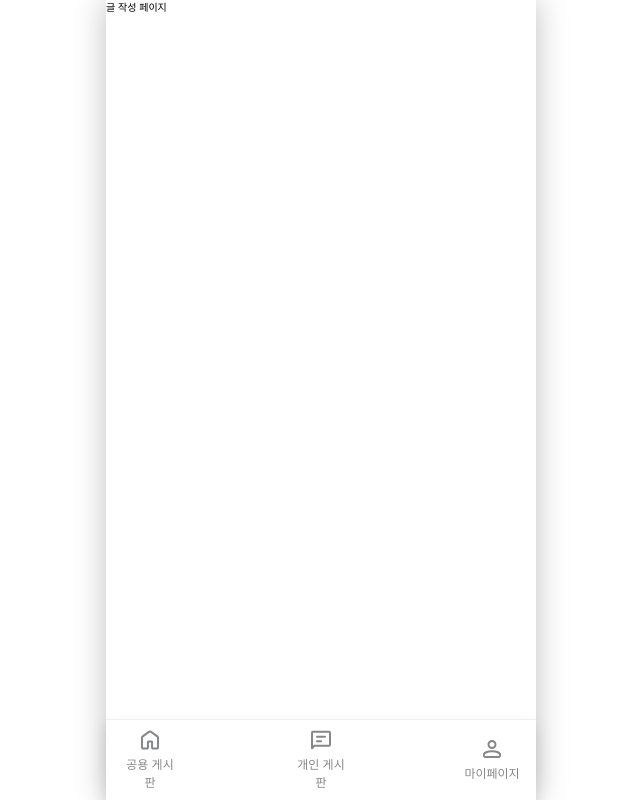
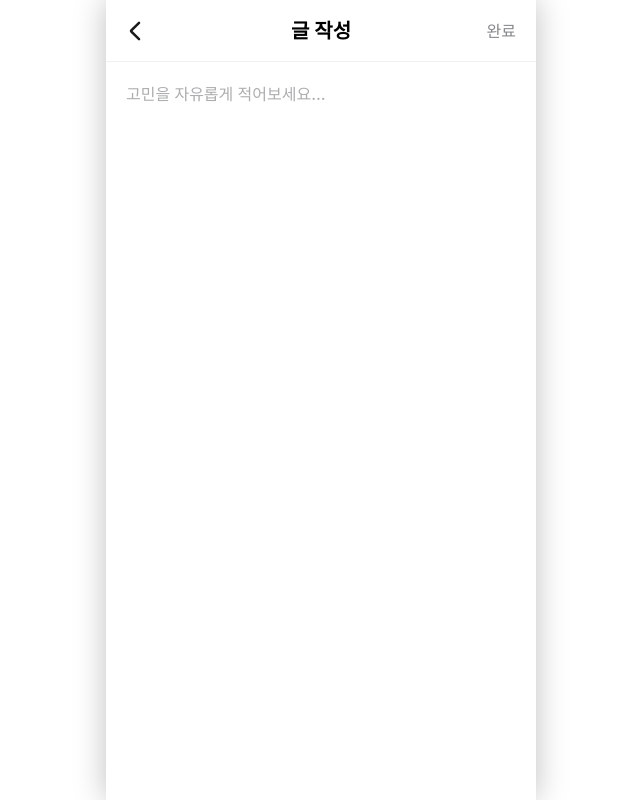
Before and after one commit to CapstoneDesign26-WELOG/FE, a React (Vite) app: page /create in a window 1280 px wide. Shown: the whole page, without its empty margins (319-959 px from the left). Built offline with nearby package versions, Linux system fonts and the light colour scheme; a web font is replaced by a local one.

Commit message:
feat: 알림 페이지, 글작성 페이지 구현

```diff
--- a/src/pages/create/create.jsx
+++ b/src/pages/create/create.jsx
@@ -1,5 +1,31 @@
+import { useState } from 'react';
+import { useNavigate } from 'react-router-dom';
+import Header from '@/shared/components/header/Header';
+
 const Create = () => {
-  return <div>글 작성 페이지</div>;
+  const [content, setContent] = useState('');
+  const navigate = useNavigate();
+
+  const handleComplete = () => {
+    navigate(-1);
+  };
+
+  return (
+    <div className="flex h-screen flex-col">
+      <Header
+        title="글 작성"
+        variant="write"
+        onBackClick={() => navigate(-1)}
+        onRightClick={handleComplete}
+      />
+      <textarea
+        className="body_16_m flex-1 resize-none p-[2rem] text-gray-black outline-none placeholder:text-gray-500"
+        placeholder="고민을 자유롭게 적어보세요..."
+        value={content}
+        onChange={(e) => setContent(e.target.value)}
+      />
+    </div>
+  );
 };
 
 export default Create;
--- /dev/null
+++ b/src/pages/notification/notification.jsx
@@ -0,0 +1,52 @@
+import { useNavigate } from 'react-router-dom';
+import Header from '@/shared/components/header/Header';
+
+const DUMMY_NOTIFICATIONS = [
+  {
+    id: 1,
+    type: '새로운 댓글이 달렸습니다',
+    postTitle: '1교시 드랍할까요? 통학 3시간 너무 힘드네요...',
+    comment: '드랍하자 그냥 어쩌구 저쩌구',
+  },
+  {
+    id: 2,
+    type: '내 댓글에 답글이 달렸습니다',
+    postTitle: '1교시 드랍할까요? 통학 3시간 너무 힘드네요...',
+    comment: '드랍하자 그냥 어쩌구 저쩌구',
+  },
+  {
+    id: 3,
+    type: '새로운 댓글이 달렸습니다',
+    postTitle: '1교시 드랍할까요? 통학 3시간 너무 힘드네요...',
+    comment: '드랍하자 그냥 어쩌구 저쩌구',
+  },
+];
+
+const Notification = () => {
+  const navigate = useNavigate();
+
+  return (
+    <div className="flex flex-col">
+      <Header title="알림" variant="back" onBackClick={() => navigate(-1)} />
+      <ul>
+        {DUMMY_NOTIFICATIONS.map((item) => (
+          <li
+            key={item.id}
+            className="flex flex-col gap-[0.8rem] border-b border-gray-300 px-[2rem] py-[2rem]"
+          >
+            <div className="flex items-center gap-[0.8rem]">
+              <span className="text-gray-500">💬</span>
+              <span className="body_16_b text-gray-black">{item.type}</span>
+            </div>
+            <p className="cap_14_m text-gray-600">{item.postTitle}</p>
+            <div className="rounded-[0.8rem] bg-gray-200 px-[1.6rem] py-[1.2rem]">
+              <p className="cap_14_m text-gray-600">{item.comment}</p>
+            </div>
+          </li>
+        ))}
+      </ul>
+    </div>
+  );
+};
+
+export default Notification;
--- a/src/shared/routes/layout.jsx
+++ b/src/shared/routes/layout.jsx
@@ -1,14 +1,21 @@
-import { Outlet } from 'react-router-dom';
+import { Outlet, useLocation } from 'react-router-dom';
 import BottomNavigation from '../components/bottom-navigation/bottom-navigation';
+import { ROUTES } from './routes-config';
 
-const Layout = () => (
-  <div className="flex min-h-screen flex-col">
-    <main className="relative flex-1 flex flex-col">
-      <Outlet />
-    </main>
+const HIDDEN_NAV_ROUTES = [ROUTES.NOTIFICATION, ROUTES.CREATE];
 
-    <BottomNavigation />
-  </div>
-);
+const Layout = () => {
+  const { pathname } = useLocation();
+  const hideNav = HIDDEN_NAV_ROUTES.includes(pathname);
+
+  return (
+    <div className="flex min-h-screen flex-col">
+      <main className="relative flex-1 flex flex-col">
+        <Outlet />
+      </main>
+      {!hideNav && <BottomNavigation />}
+    </div>
+  );
+};
 
 export default Layout;
--- a/src/shared/routes/router.jsx
+++ b/src/shared/routes/router.jsx
@@ -7,6 +7,7 @@ import MyPage from '@/pages/mypage/my-page';
 import Personal from '@/pages/public/public';
 import { ROUTES } from './routes-config';
 import Layout from './layout';
+import Notification from '@/pages/notification/notification';
 
 export const router = createBrowserRouter([
   {
@@ -36,6 +37,10 @@ export const router = createBrowserRouter([
         path: ROUTES.MYPAGE,
         element: <MyPage />,
       },
+      {
+        path: ROUTES.NOTIFICATION,
+        element: <Notification />,
+      },
     ],
   },
 ]);
--- a/src/shared/routes/routes-config.js
+++ b/src/shared/routes/routes-config.js
@@ -5,4 +5,5 @@ export const ROUTES = {
   CREATE: '/create',
   DETAIL: (id = ':postId') => `/detail/${id}`,
   MYPAGE: '/mypage',
+  NOTIFICATION: '/notification',
 };
```
